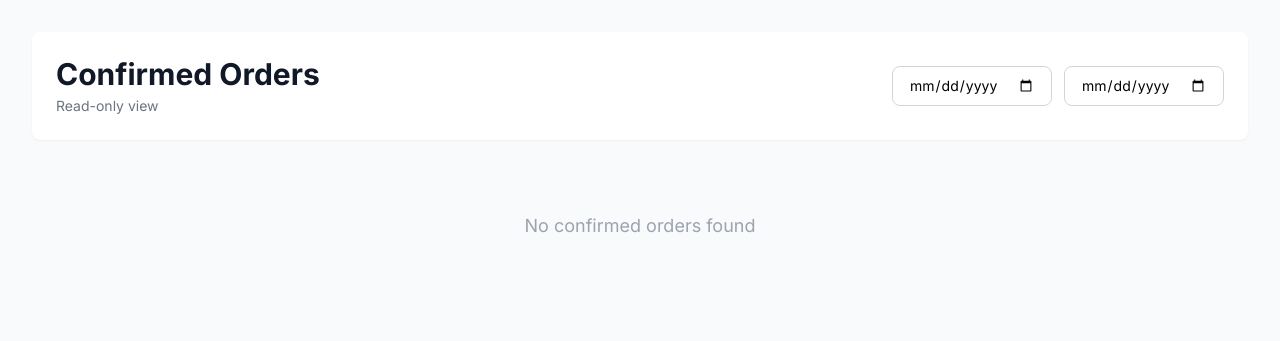
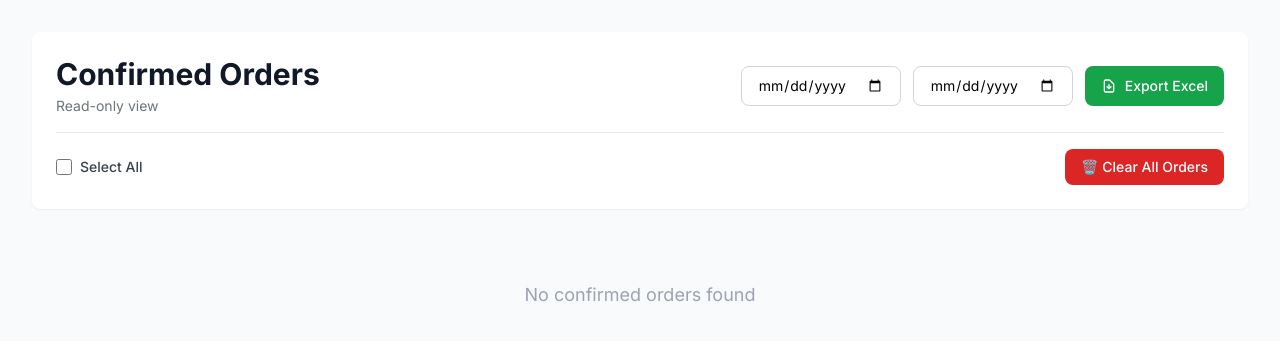
Before and after one commit to maxtern-pytes/Order-Verification-Tool, a Flask app: template templates/viewer.html in a window 1280 px wide. Shown: the top 341 px of the page. Run offline with Flask 3, Linux system fonts and the light colour scheme; the template is opened without the code that fills it, so the values that code supplies are empty; some libraries are stand-ins or nearby versions.

Commit message:
Add bulk delete and Excel export to viewer dashboard

```diff
--- a/app.py
+++ b/app.py
@@ -504,8 +504,6 @@ def update_order_details(order_id):
 
 # --- Exports (Protected) ---
 
-# --- Exports (Protected) ---
-
 def get_orders_for_export(start_date, end_date, status=None, delivery_type=None):
     conn = get_db_connection()
     c = conn.cursor()
--- a/templates/viewer.html
+++ b/templates/viewer.html
@@ -12,12 +12,86 @@
             font-family: 'Inter', sans-serif;
         }
     </style>
+    <script>
+        // Bulk delete functions
+        function toggleSelectAll() {
+            const selectAll = document.getElementById('select_all');
+            const checkboxes = document.querySelectorAll('.order-checkbox');
+            checkboxes.forEach(cb => cb.checked = selectAll.checked);
+            updateBulkActions();
+        }
+
+        function updateBulkActions() {
+            const checkboxes = document.querySelectorAll('.order-checkbox:checked');
+            const bulkActions = document.getElementById('bulk_actions');
+            const selectedCount = document.getElementById('selected_count');
+
+            if (checkboxes.length > 0) {
+                bulkActions.classList.remove('hidden');
+                selectedCount.textContent = checkboxes.length;
+            } else {
+                bulkActions.classList.add('hidden');
+            }
+        }
+
+        function deleteSelected() {
+            const checkboxes = document.querySelectorAll('.order-checkbox:checked');
+            if (checkboxes.length === 0) {
+                alert('Please select orders to delete');
+                return;
+            }
+
+            if (!confirm(`Are you sure you want to delete ${checkboxes.length} order(s)?`)) {
+                return;
+            }
+
+            const orderIds = Array.from(checkboxes).map(cb => cb.value);
+
+            fetch('/bulk_delete', {
+                method: 'POST',
+                headers: { 'Content-Type': 'application/json' },
+                body: JSON.stringify({ order_ids: orderIds })
+            })
+                .then(response => response.json())
+                .then(data => {
+                    if (data.success) {
+                        window.location.reload();
+                    } else {
+                        alert('Error deleting orders');
+                    }
+                });
+        }
+
+        function clearAll() {
+            if (!confirm('Are you sure you want to delete ALL confirmed orders? This cannot be undone!')) {
+                return;
+            }
+
+            fetch('/clear_all?view=Confirmed', {
+                method: 'POST',
+                headers: { 'Content-Type': 'application/json' }
+            })
+                .then(response => response.json())
+                .then(data => {
+                    if (data.success) {
+                        window.location.reload();
+                    } else {
+                        alert('Error clearing orders');
+                    }
+                });
+        }
+
+        function exportToExcel() {
+            window.location.href = '/export/confirmed';
+        }
+    </script>
 </head>
 
 <body class="bg-gray-50">
     <div class="min-h-screen p-4 md:p-8">
         <!-- Header -->
         <header class="bg-white rounded-lg shadow-sm p-4 md:p-6 mb-6">
+            <div class="flex flex-col gap-4">
                 <div class="flex flex-col md:flex-row md:items-center md:justify-between gap-4">
                     <div>
                         <h1 class="text-2xl md:text-3xl font-bold text-gray-900">Confirmed Orders</h1>
@@ -28,6 +102,37 @@
                             class="px-4 py-2 border border-gray-300 rounded-lg text-sm focus:ring-2 focus:ring-blue-500 focus:border-blue-500">
                         <input type="date" id="end_date" value="{{ end_date or '' }}"
                             class="px-4 py-2 border border-gray-300 rounded-lg text-sm focus:ring-2 focus:ring-blue-500 focus:border-blue-500">
+                        <button onclick="exportToExcel()"
+                            class="px-4 py-2 bg-green-600 hover:bg-green-700 text-white rounded-lg text-sm font-medium transition-colors flex items-center gap-2">
+                            <svg class="w-4 h-4" fill="none" stroke="currentColor" viewBox="0 0 24 24">
+                                <path stroke-linecap="round" stroke-linejoin="round" stroke-width="2"
+                                    d="M12 10v6m0 0l-3-3m3 3l3-3m2 8H7a2 2 0 01-2-2V5a2 2 0 012-2h5.586a1 1 0 01.707.293l5.414 5.414a1 1 0 01.293.707V19a2 2 0 01-2 2z">
+                                </path>
+                            </svg>
+                            Export Excel
+                        </button>
+                    </div>
+                </div>
+
+                <!-- Bulk Actions -->
+                <div class="flex items-center justify-between border-t pt-4">
+                    <div class="flex items-center gap-2">
+                        <input type="checkbox" id="select_all" onchange="toggleSelectAll()"
+                            class="w-4 h-4 text-blue-600 rounded focus:ring-blue-500">
+                        <label for="select_all" class="text-sm font-medium text-gray-700">Select All</label>
+                    </div>
+                    <div id="bulk_actions" class="flex items-center gap-2 hidden">
+                        <span class="text-sm text-gray-600">Selected: <span id="selected_count"
+                                class="font-bold">0</span></span>
+                        <button onclick="deleteSelected()"
+                            class="px-4 py-2 bg-red-500 hover:bg-red-600 text-white rounded-lg text-sm font-medium transition-colors">
+                            Delete Selected
+                        </button>
+                    </div>
+                    <button onclick="clearAll()"
+                        class="px-4 py-2 bg-red-600 hover:bg-red-700 text-white rounded-lg text-sm font-medium transition-colors">
+                        🗑️ Clear All Orders
+                    </button>
                 </div>
             </div>
         </header>
@@ -35,7 +140,13 @@
         <!-- Orders Grid -->
         <div class="grid grid-cols-1 md:grid-cols-2 lg:grid-cols-3 gap-6">
             {% for order in orders %}
-            <div class="bg-white rounded-lg shadow-sm hover:shadow-md transition-shadow overflow-hidden">
+            <div class="bg-white rounded-lg shadow-sm hover:shadow-md transition-shadow overflow-hidden relative">
+                <!-- Checkbox for bulk delete -->
+                <div class="absolute top-3 left-3 z-10">
+                    <input type="checkbox" value="{{ order.id }}"
+                        class="order-checkbox w-5 h-5 text-blue-600 rounded focus:ring-blue-500"
+                        onchange="updateBulkActions()">
+                </div>
                 <!-- Header -->
                 <div class="p-5 border-b border-gray-100 flex justify-between items-start">
                     <div class="flex-1">
```
Lines whose indentation alone changed are shown as unchanged.
